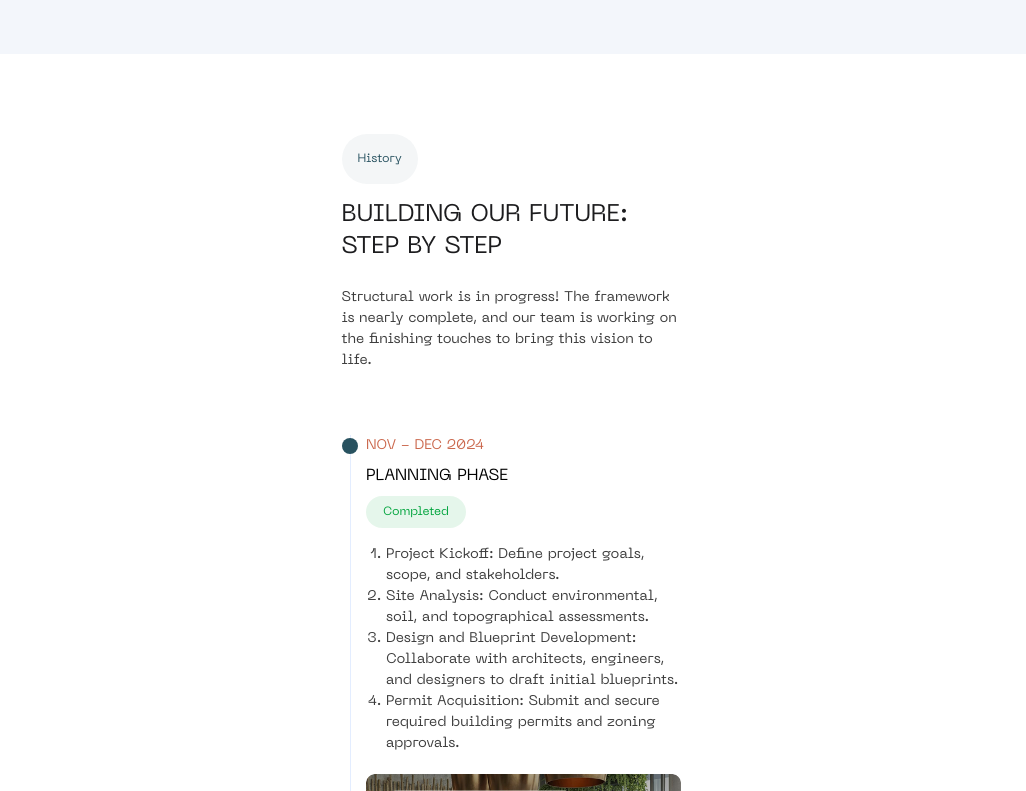
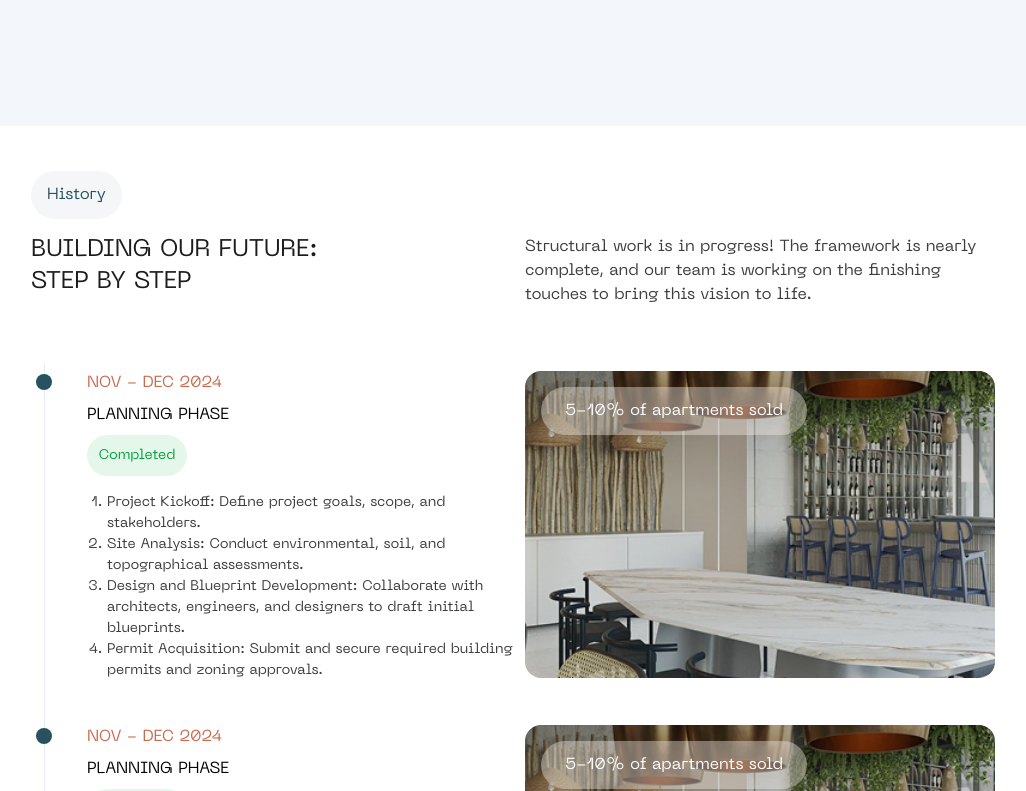
Before and after one commit to NNikusha/kolkhisea, a Next.js app: page /about-project in a window 1280 px wide. Shown: the part 5449-6240 px from the top of the page, without its empty margins (127-1153 px from the left). Built offline with nearby package versions, Linux system fonts and the light colour scheme.

Commit message:
KOL-10
adding Our Feature section tablet responsive.

```diff
--- a/src/app/components/molecules/OurFuture/OurFuture.tsx
+++ b/src/app/components/molecules/OurFuture/OurFuture.tsx
@@ -35,16 +35,16 @@ const OurFuture = () => {
   });
 
   return (
-    <div className="w-full bg-white rounded-t-[56px] py-[80px]">
-      <div className="2xl:max-w-[1320px] mx-auto max-w-[343px]">
-        <div className="px-4 py-3 md:py-4 mb-4 flex justify-center items-center bg-[#285260]/5 inline-block rounded-4xl">
-          <h3 className="text-[var(--grayMixGreen)] text-center text-[12px] 2xl:text-[16px]">History</h3>
+    <div className="w-full bg-white rounded-t-[56px] py-[32px] lg:py-[45px] 2xl:py-[80px] mt-[72px] 2xl:mt-[168px]">
+      <div className="2xl:max-w-[1320px] mx-auto max-w-[343px] lg:max-w-[964px]">
+        <div className="px-4 py-[10px] lg:py-3 mb-4 flex justify-center items-center bg-[#285260]/5 inline-block rounded-4xl">
+          <h3 className="text-[var(--grayMixGreen)] text-center text-[12px] lg:text-[16px]">History</h3>
         </div>
-        <div className="w-full flex flex-col 2xl:flex-row 2xl:items-start 2xl:justify-between">
-            <h1 className="text-[24px] 2xl:text-[40px] font-medium text-[#1C1C1E] mb-6 uppercase leading-[1.3] inline-block">
+        <div className="w-full flex flex-col lg:flex-row lg:items-start lg:justify-between">
+            <h1 className="text-[24px] lg:text[32px] 2xl:text-[40px] font-medium text-[#1C1C1E] mb-6 uppercase leading-[1.3] inline-block">
               building our future:<br />step by step
             </h1>
-            <p className="text-[#3D3D3D] text-[14px] 2xl:text-[16px] mb-6 leading-[1.5] max-w-[536px]">
+            <p className="text-[#3D3D3D] text-[14px] lg:text-[16px] mb-6 leading-[1.5] lg:max-w-[470px] 2xl:max-w-[536px]">
               Structural work is in progress! The framework is nearly complete, and our team is working on the finishing touches to bring this vision to life.
             </p>
         </div>
@@ -52,27 +52,27 @@ const OurFuture = () => {
         <div className="mt-10">
           {phases.map((phase, index) => (
             <div key={index} className="flex justify-between items-center">
-              <div className='w-[32px] h-[522px] 2xl:w-[112px] 2xl:h-[336px] flex items-center justify-center pl-[7px] pr-[13px] 2xl:pl-0 2xl:pr-0'>
-                <div className='w-[1px] h-[522px] 2xl:h-[336px] bg-[#E3EDFF] relative'>
-                  <div className='w-[16px] h-[16px] bg-[#285260] rounded-full absolute left-[-8px] top-[3px] 2xl:top-[19px] 2xl:left-[-7px]'></div>
+              <div className='w-[32px] h-[522px] lg:w-[32px] lg:h-[330px] 2xl:w-[112px] 2xl:h-[336px] flex items-center justify-center pl-[7px] pr-[13px] 2xl:pl-0 2xl:pr-0'>
+                <div className='w-[1px] h-[522px] lg:h-[370px] 2xl:h-[330px] bg-[#E3EDFF] relative'>
+                  <div className='w-[16px] h-[16px] bg-[#285260] rounded-full absolute left-[-8px] top-[3px] lg:left-[-8px] lg:top-[11px] 2xl:top-[19px] 2xl:left-[-7px]'></div>
                 </div>
               </div>
-              <div className='flex max-2xl:flex-col'>
+              <div className='flex max-lg:flex-col lg:mb-[40px] 2xl:mb-0'>
                 <div className='2xl:pb-10  pb-[4px]'>
-                  <p className="text-[14px] 2xl:text-[24px] text-[#CB684D] mb-[8px] 2xl:mb-4 uppercase">{phase.dateRange}</p>
+                  <p className="text-[14px] lg:text-[16px] 2xl:text-[24px] text-[#CB684D] mb-[8px] 2xl:mb-4 uppercase">{phase.dateRange}</p>
                   <div className="flex flex-row max-2xl:flex-col 2xl:items-center mb-[16px] 2xl:mb-4 gap-[8px] 2xl:gap-4">
                     <h2 className="text-black text-[16px] 2xl:text-[24px] uppercase">{phase.phase}</h2>
                     <div
-                      className={`2xl:px-[16px] h-[32px] 2xl:h-auto flex justify-center items-center py-[10px] 2xl:py-[12px] rounded-full bg-opacity-10 w-[100px] 2xl:w-auto ${
+                      className={`text-[12px] 2xl:px-[16px] h-[32px] lg:h-auto flex justify-center items-center py-[10px] lg:py-[10px] 2xl:py-[12px] rounded-full bg-opacity-10 w-[100px] 2xl:w-auto ${
                         phase.status === "Completed"
                           ? "bg-[#01A43D1A] text-[#01A43D]"
                           : "bg-[#E6FF001A] text-[#A6A100]"
                       }`}
                     >
-                      <p className='inline-block text-[12px] 2xl:text-[16px]'>{phase.status}</p>
+                      <p className='inline-block text-[12px] lg:text-[14px] 2xl:text-[16px]'>{phase.status}</p>
                     </div>
                   </div>
-                  <ul className="list-decimal pl-5 mb-4 2xl:max-w-[648px] text-[14px] 2xl:text-[16px] ">
+                  <ul className="list-decimal pl-5 mb-4 lg:mb-0 lg:max-w-[438px] 2xl:max-w-[648px] text-[14px] 2xl:text-[16px] ">
                     {phase.tasks.map((task: Task) => (
                       <li key={task.id} className="text-[#3D3D3D] leading-[1.5] text-[14px] 2xl:text-[16px]">
                         <div className="text-[#3D3D3D] leading-[1.5] text-[14px] 2xl:text-[16px]">
@@ -82,10 +82,10 @@ const OurFuture = () => {
                     ))}
                   </ul>
                 </div>
-                <div className="relative w-[315px] 2xl:w-[536px] 2xl:h-[256px] 2xl:pl-[5px]">
-                  <Image src={phase.image} alt={phase.phase} className="rounded-lg mb-[32px] 2xl:mb-10" />
-                  <div className='inline-block 2xl:px-[24px] px-[16px] 2xl:py-[16.5px] py-[7px] bg-[#F4EDE666] bg-opacity-40 bg-blur-[10px] rounded-[200px] absolute top-[16px] left-[16px] 2xl:top-[24px] 2xl:left-[24px]'>
-                    <p className='text-white text-[12px] 2xl:text-[16px]'>{phase.progress}</p>
+                <div className="relative w-[315px] h-auto lg:w-[470px] lg:h-[307px] 2xl:w-[536px] 2xl:h-[256px] 2xl:pl-[5px] rounded-[16px]">
+                  <Image src={phase.image} alt={phase.phase} className="rounded-[16px] mb-[32px] lg:mb-0 2xl:mb-10 object-cover w-full h-full" />
+                  <div className='inline-block lg:px-[24px] px-[16px] lg:py-[12px] py-[7px] bg-[#F4EDE666] bg-opacity-40 bg-blur-[10px] rounded-[200px] absolute top-[16px] left-[16px] 2xl:top-[24px] 2xl:left-[24px]'>
+                    <p className='text-white text-[12px] lg:text-[16px]'>{phase.progress}</p>
                   </div>
                 </div>
               </div>
```
